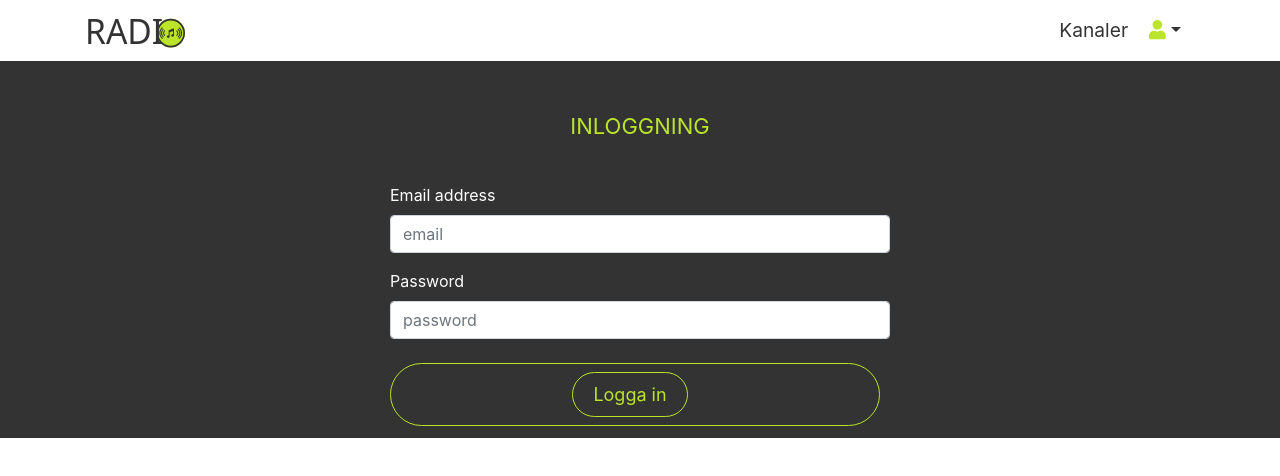
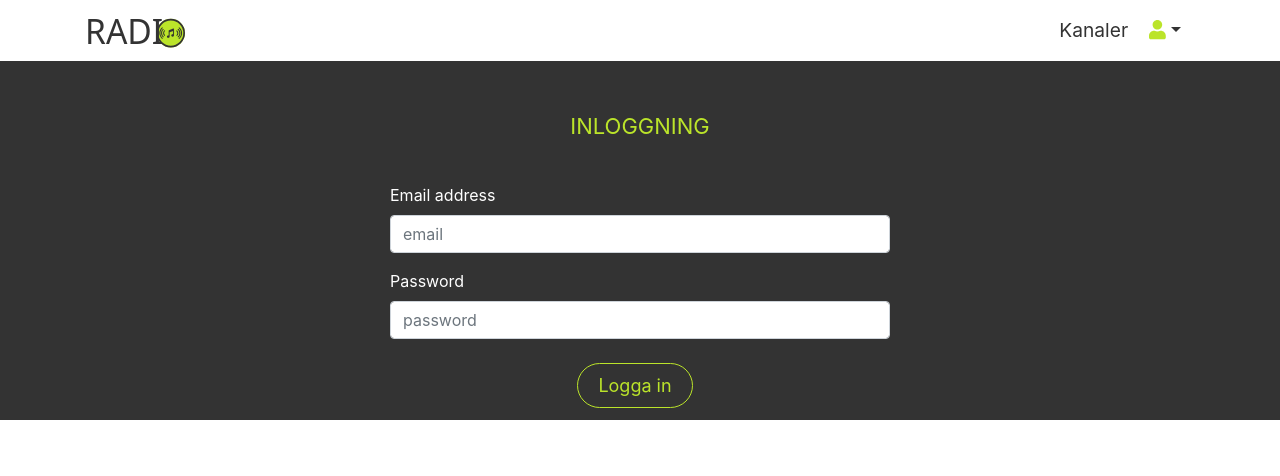
Before and after one commit to Sagva/radioapp, a React (Create React App) app: page /login in a window 1280 px wide. Shown: the top 476 px of the page. Built offline with nearby package versions, Linux system fonts and the light colour scheme; no server answers.

Commit message:
Fixed bags

```diff
--- a/src/contexts/UserContext.js
+++ b/src/contexts/UserContext.js
@@ -20,6 +20,7 @@ const UserProvider = (props) => {
     who = await who.json()
       .then(who => {
         if (!who) {
+          setIsLoggedIn(false);
           return
         }
         setIsLoggedIn(true);
--- a/src/pages/Login.js
+++ b/src/pages/Login.js
@@ -53,7 +53,7 @@ const Login = () => {
                         <input placeholder='password' type="password" className="form-control" id="password" onChange={(e) => handlePasswordChange(e)}/>
                     </div>
 
-                    <div className='text-center btnBrand'><button type="submit" className='btnBrand'>Logga in</button></div>
+                    <div className='text-center'><button type="submit" className='btnBrand'>Logga in</button></div>
                 </form>
             </div>
         </div>
```
